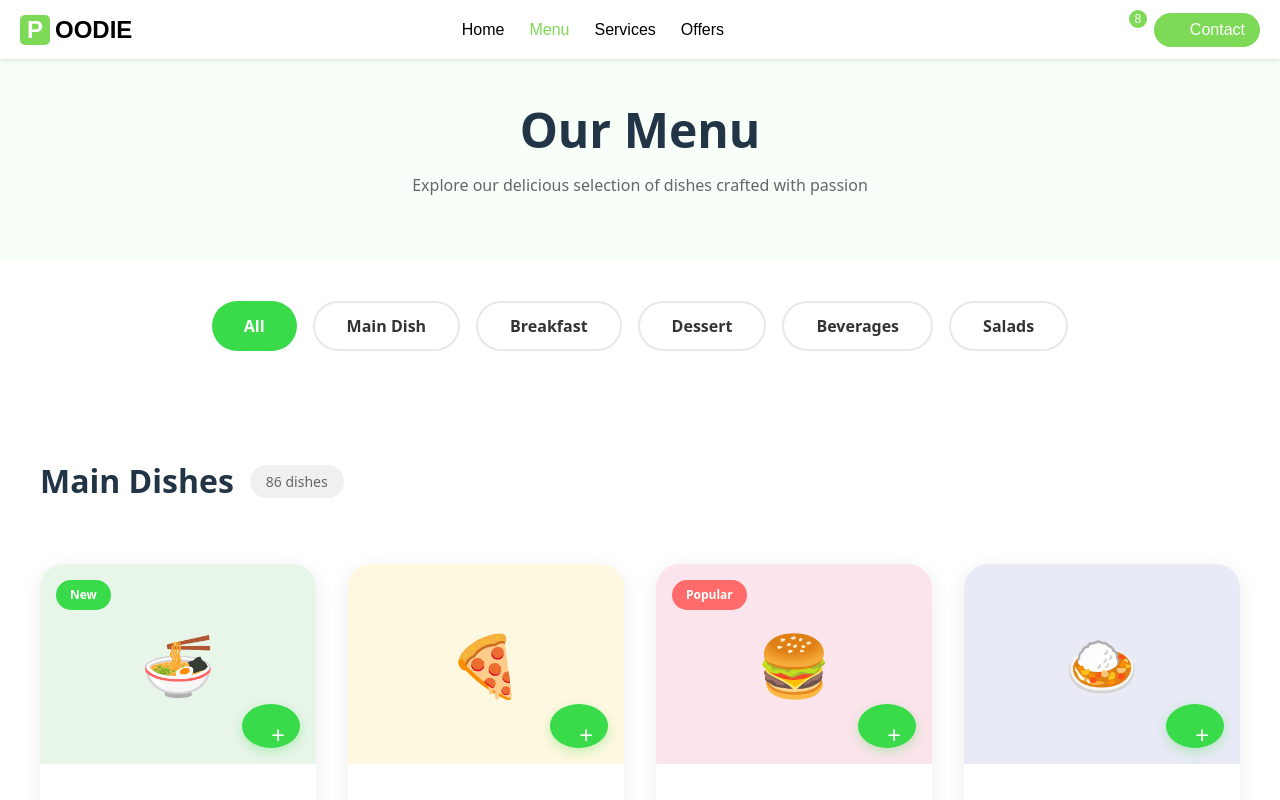
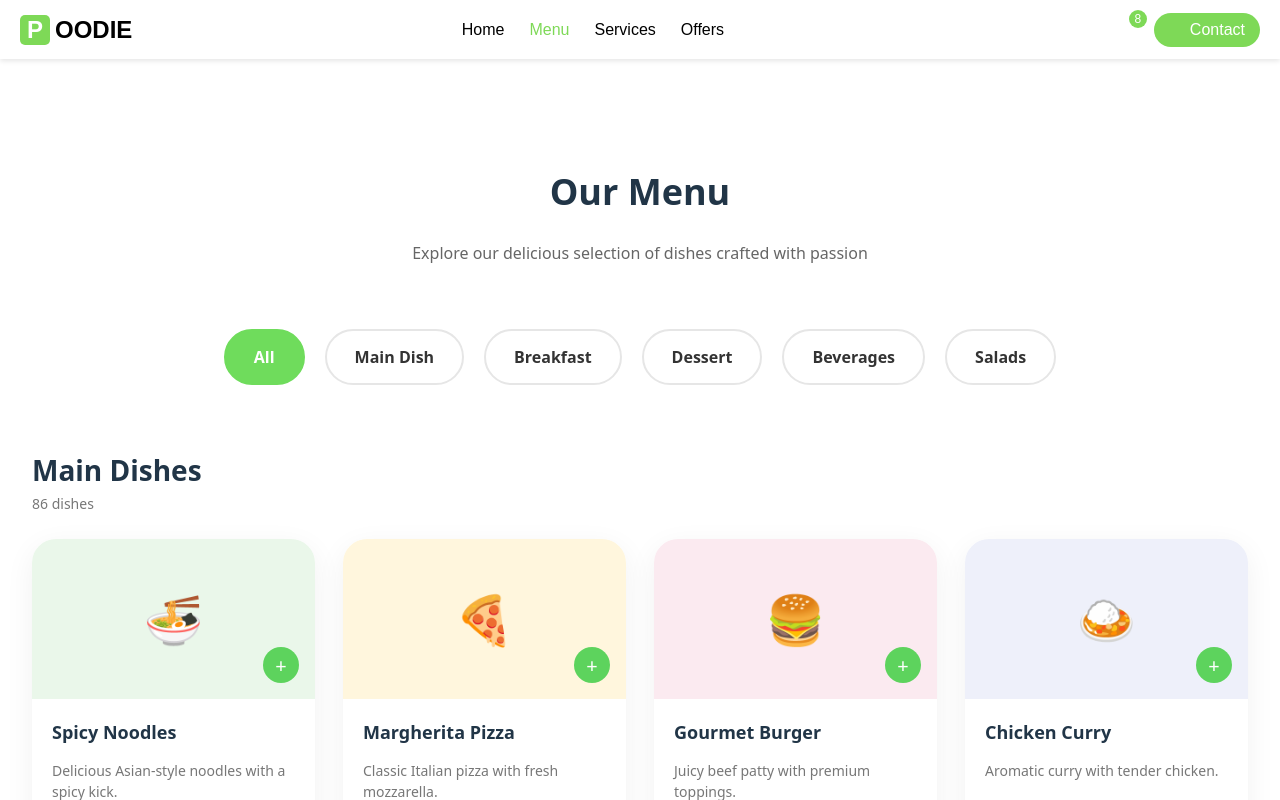
Before and after one commit to Rossie2141/Foodi-resApp, a React (Vite) app: page / in a window 1280 px wide. Both pictures are taken after a click on the element "Menu". Shown: the top 800 px of the page. Built offline with nearby package versions, Linux system fonts and the light colour scheme; some icons are missing.

Commit message:
Fixed the layout issue , and fixed menu css

```diff
--- a/src/components/MenuComponents.jsx
+++ b/src/components/MenuComponents.jsx
@@ -1,253 +1,296 @@
-import React, { useState } from "react";
+import React from "react";
 
-/* ---------------- Shared Layout Styles ---------------- */
-
-const containerStyle = {
-  width:'100%',
-  maxWidth: "1200px",
+const useStyles = () => {
+  return {
+    menuWrapper: {
+      width: "100%",
+      background: "#fff",
+      padding: "24px 0",
+    },
+    menuInner: {
+      maxWidth: "1400px",
       margin: "0 auto",
-  padding: "0 20px",
-};
-
-const sectionStyle = {
+      padding: "0 32px",
+    },
+    menuTitle: {
+      fontSize: "36px",
+      fontWeight: 700,
+      textAlign: "center",
+      marginTop: "48px",
+    },
+    menuSubtitle: {
+      textAlign: "center",
+      color: "#666",
+      margin: "12px 0 64px",
+    },
+    categoryBar: {
+      display: "flex",
+      justifyContent: "center",
+      gap: "20px",
       marginBottom: "64px",
-};
-
-const gridStyle = {
+      flexWrap: "wrap",
+    },
+    categoryPill: {
+      padding: "14px 28px",
+      borderRadius: "999px",
+      border: "2px solid #e6e6e6",
+      background: "#fff",
+      fontWeight: 600,
+      color: "#333",
+    },
+    categoryPillActive: {
+      padding: "14px 28px",
+      borderRadius: "999px",
+      border: "2px solid #6fdc5c",
+      background: "#6fdc5c",
+      fontWeight: 600,
+      color: "#fff",
+    },
+    sectionHeader: {
+      margin: "48px 0 24px",
+    },
+    sectionHeaderTitle: {
+      margin: 0,
+      fontSize: "28px",
+    },
+    sectionHeaderCount: {
+      fontSize: "14px",
+      color: "#777",
+    },
+    menuGrid: {
       display: "grid",
       gridTemplateColumns: "repeat(auto-fit, minmax(260px, 1fr))",
-  gap: "32px",
-};
-
-/* ---------------- Reusable Dish Card ---------------- */
-
-const DishCard = ({ bg, icon, title, desc, price, rating, badge }) => (
-  <div
-    style={{
+      gap: "28px",
+    },
+    menuCard: {
+      background: "white",
       borderRadius: "24px",
+      boxShadow: "0 8px 30px rgba(0, 0, 0, 0.06)",
       overflow: "hidden",
-      backgroundColor: "white",
-      boxShadow: "0 4px 20px rgba(0,0,0,0.08)",
-      cursor: "pointer",
-      position: "relative",
-      transition: "all 0.3s ease",
-    }}
-    onMouseEnter={(e) => {
-      e.currentTarget.style.transform = "translateY(-8px)";
-      e.currentTarget.style.boxShadow = "0 8px 30px rgba(0,0,0,0.12)";
-    }}
-    onMouseLeave={(e) => {
-      e.currentTarget.style.transform = "translateY(0)";
-      e.currentTarget.style.boxShadow = "0 4px 20px rgba(0,0,0,0.08)";
-    }}
-  >
-    {badge && (
-      <div
-        style={{
-          position: "absolute",
-          top: "16px",
-          left: "16px",
-          backgroundColor: badge === "New" ? "#39DB4A" : "#FF6B6B",
-          color: "white",
-          padding: "6px 14px",
-          borderRadius: "20px",
-          fontSize: "12px",
-          fontWeight: "600",
-          zIndex: 2,
-        }}
-      >
-        {badge}
-      </div>
-    )}
-
-    <div
-      style={{
-        background: bg,
-        height: "200px",
+    },
+    menuCardTop: {
+      height: "160px",
       display: "flex",
       alignItems: "center",
       justifyContent: "center",
       position: "relative",
-      }}
-    >
-      <span style={{ fontSize: "60px" }}>{icon}</span>
-
-      <button
-        style={{
+    },
+    menuIcon: {
+      fontSize: "48px",
+    },
+    addBtn: {
       position: "absolute",
       bottom: "16px",
       right: "16px",
-          width: "44px",
-          height: "44px",
+      width: "36px",
+      height: "36px",
       borderRadius: "50%",
       border: "none",
-          backgroundColor: "#39DB4A",
+      background: "#5dd35d",
       color: "white",
-          fontSize: "24px",
+      fontSize: "20px",
       cursor: "pointer",
-          boxShadow: "0 4px 12px rgba(57,219,74,0.3)",
+      display: "flex",
+      alignItems: "center",
+      justifyContent: "center",
+      padding: 0,
+    },
+    menuCardBody: {
+      padding: "20px",
+    },
+    menuCardTitle: {
+      margin: "0 0 6px",
+      fontSize: "18px",
+    },
+    menuCardDesc: {
+      fontSize: "14px",
+      color: "#777",
+      marginBottom: "16px",
+    },
+    menuCardFooter: {
+      display: "flex",
+      justifyContent: "space-between",
+      alignItems: "center",
+    },
+    price: {
+      fontWeight: 600,
+      color: "#4caf50",
+    },
+  };
+};
+
+export default function MenuComponents() {
+  const styles = useStyles();
+
+  const sections = [
+    {
+      title: "Main Dishes",
+      count: "86 dishes",
+      items: [
+        {
+          name: "Spicy Noodles",
+          desc: "Delicious Asian-style noodles with a spicy kick.",
+          price: "$18.00",
+          rating: 4.8,
+          icon: "🍜",
+          bg: "#EAF7EA",
+        },
+        {
+          name: "Margherita Pizza",
+          desc: "Classic Italian pizza with fresh mozzarella.",
+          price: "$22.00",
+          rating: 4.9,
+          icon: "🍕",
+          bg: "#FFF6DD",
+        },
+        {
+          name: "Gourmet Burger",
+          desc: "Juicy beef patty with premium toppings.",
+          price: "$19.00",
+          rating: 4.7,
+          icon: "🍔",
+          bg: "#FBEAF0",
+        },
+        {
+          name: "Chicken Curry",
+          desc: "Aromatic curry with tender chicken.",
+          price: "$21.00",
+          rating: 4.6,
+          icon: "🍛",
+          bg: "#EEF0FA",
+        },
+      ],
+    },
+    {
+      title: "Fresh Salads",
+      count: "32 dishes",
+      items: [
+        {
+          name: "Fattoush Salad",
+          desc: "Mediterranean salad with crispy pita.",
+          price: "$24.00",
+          rating: 4.9,
+          icon: "🥗",
+          bg: "#EAF7EA",
+        },
+        {
+          name: "Vegetable Salad",
+          desc: "Fresh garden vegetables with house vinaigrette.",
+          price: "$26.00",
+          rating: 4.6,
+          icon: "🥗",
+          bg: "#F2F8E9",
+        },
+        {
+          name: "Egg Vegi Salad",
+          desc: "Protein-rich salad with boiled eggs.",
+          price: "$23.00",
+          rating: 4.5,
+          icon: "🥗",
+          bg: "#FFF4E0",
+        },
+        {
+          name: "Caesar Salad",
+          desc: "Classic Caesar with parmesan and croutons.",
+          price: "$20.00",
+          rating: 4.8,
+          icon: "🥗",
+          bg: "#E8F4FF",
+        },
+      ],
+    },
+    {
+      title: "Sweet Desserts",
+      count: "45 desserts",
+      items: [
+        {
+          name: "Chocolate Cake",
+          desc: "Rich chocolate cake with creamy frosting.",
+          price: "$15.00",
+          rating: 4.9,
+          icon: "🍰",
+          bg: "#FBEAF0",
+        },
+        {
+          name: "Ice Cream",
+          desc: "Creamy vanilla ice cream with toppings.",
+          price: "$12.00",
+          rating: 4.7,
+          icon: "🍨",
+          bg: "#FFF6DD",
+        },
+        {
+          name: "Cupcake",
+          desc: "Delicious cupcake with buttercream frosting.",
+          price: "$8.00",
+          rating: 4.8,
+          icon: "🧁",
+          bg: "#F3EAF7",
+        },
+        {
+          name: "Caramel Pudding",
+          desc: "Smooth caramel pudding with whipped cream.",
+          price: "$10.00",
+          rating: 4.6,
+          icon: "🍮",
+          bg: "#FDECEC",
+        },
+      ],
+    },
+  ];
+
+  return (
+    <section style={styles.menuWrapper}>
+      <div style={styles.menuInner}>
+        <h1 style={styles.menuTitle}>Our Menu</h1>
+        <p style={styles.menuSubtitle}>
+          Explore our delicious selection of dishes crafted with passion
+        </p>
+
+        <div style={styles.categoryBar}>
+          <div style={styles.categoryPillActive}>All</div>
+          <div style={styles.categoryPill}>Main Dish</div>
+          <div style={styles.categoryPill}>Breakfast</div>
+          <div style={styles.categoryPill}>Dessert</div>
+          <div style={styles.categoryPill}>Beverages</div>
+          <div style={styles.categoryPill}>Salads</div>
+        </div>
+
+        {sections.map((section, idx) => (
+          <div key={idx}>
+            <div style={styles.sectionHeader}>
+              <h2 style={styles.sectionHeaderTitle}>{section.title}</h2>
+              <span style={styles.sectionHeaderCount}>{section.count}</span>
+            </div>
+
+            <div style={styles.menuGrid}>
+              {section.items.map((item, i) => (
+                <div style={styles.menuCard} key={i}>
+                  <div
+                    style={{
+                      ...styles.menuCardTop,
+                      backgroundColor: item.bg,
                     }}
                   >
-        +
-      </button>
+                    <span style={styles.menuIcon}>{item.icon}</span>
+                    <button style={styles.addBtn}>+</button>
                   </div>
 
-    <div style={{ padding: "20px" }}>
-      <h4
-        style={{
-          fontSize: "20px",
-          fontWeight: "700",
-          marginBottom: "8px",
-        }}
-      >
-        {title}
-      </h4>
-      <p
-        style={{
-          fontSize: "14px",
-          color: "#666",
-          marginBottom: "16px",
-          lineHeight: "1.5",
-        }}
-      >
-        {desc}
-      </p>
+                  <div style={styles.menuCardBody}>
+                    <h3 style={styles.menuCardTitle}>{item.name}</h3>
+                    <p style={styles.menuCardDesc}>{item.desc}</p>
 
-      <div style={{ display: "flex", justifyContent: "space-between" }}>
-        <span
-          style={{
-            color: "#39DB4A",
-            fontSize: "22px",
-            fontWeight: "700",
-          }}
-        >
-          ${price}
-        </span>
-        <span style={{ fontWeight: "600" }}>
-          ⭐ {rating}
-        </span>
+                    <div style={styles.menuCardFooter}>
+                      <span style={styles.price}>{item.price}</span>
+                      <span>⭐ {item.rating}</span>
                     </div>
                   </div>
                 </div>
-);
-
-/* ---------------- Section Wrapper ---------------- */
-
-const MenuSection = ({ title, count, children }) => (
-  <section style={sectionStyle}>
-    <div
-      style={{
-        display: "flex",
-        alignItems: "center",
-        gap: "16px",
-        marginBottom: "32px",
-      }}
-    >
-      <h2 style={{ fontSize: "32px", fontWeight: "700" }}>{title}</h2>
-      <span
-        style={{
-          backgroundColor: "#f0f0f0",
-          padding: "6px 16px",
-          borderRadius: "20px",
-          fontSize: "14px",
-          color: "#666",
-        }}
-      >
-        {count}
-      </span>
+              ))}
             </div>
-
-    <div style={gridStyle}>{children}</div>
-  </section>
-);
-
-/* ---------------- Sections ---------------- */
-
-const MainDishes = () => (
-  <MenuSection title="Main Dishes" count="86 dishes">
-    <DishCard bg="#e8f5e9" icon="🍜" title="Spicy Noodles" desc="Asian noodles with vegetables" price="18.00" rating="4.8" badge="New" />
-    <DishCard bg="#fff8e1" icon="🍕" title="Margherita Pizza" desc="Classic Italian pizza" price="22.00" rating="4.9" />
-    <DishCard bg="#fce4ec" icon="🍔" title="Gourmet Burger" desc="Juicy beef burger" price="19.00" rating="4.7" badge="Popular" />
-    <DishCard bg="#e8eaf6" icon="🍛" title="Chicken Curry" desc="Aromatic Indian curry" price="21.00" rating="4.6" />
-  </MenuSection>
-);
-
-const FreshSalads = () => (
-  <MenuSection title="Fresh Salads" count="32 dishes">
-    <DishCard bg="#e8f5e9" icon="🥗" title="Fattoush Salad" desc="Mediterranean salad" price="24.00" rating="4.9" />
-    <DishCard bg="#f1f8e9" icon="🥗" title="Vegetable Salad" desc="Garden fresh veggies" price="26.00" rating="4.6" />
-    <DishCard bg="#fff3e0" icon="🥗" title="Egg Vegi Salad" desc="Protein rich salad" price="23.00" rating="4.5" badge="New" />
-    <DishCard bg="#e3f2fd" icon="🥗" title="Caesar Salad" desc="Classic Caesar" price="20.00" rating="4.8" />
-  </MenuSection>
-);
-
-const Desserts = () => (
-  <MenuSection title="Sweet Desserts" count="45 desserts">
-    <DishCard bg="#fce4ec" icon="🍰" title="Chocolate Cake" desc="Rich chocolate cake" price="15.00" rating="4.9" badge="Popular" />
-    <DishCard bg="#fff9e6" icon="🍨" title="Ice Cream" desc="Creamy vanilla ice cream" price="12.00" rating="4.7" />
-    <DishCard bg="#f3e5f5" icon="🧁" title="Cupcake" desc="Soft cupcake" price="8.00" rating="4.8" />
-    <DishCard bg="#ffebee" icon="🍮" title="Caramel Pudding" desc="Smooth caramel pudding" price="10.00" rating="4.6" badge="New" />
-  </MenuSection>
-);
-
-/* ---------------- Hero + Filter ---------------- */
-
-const MenuHero = () => (
-  <section style={{ padding: "64px 0", background: "#f8fff9" }}>
-    <div style={containerStyle}>
-      <h1 style={{ fontSize: "48px", textAlign: "center", marginBottom: "16px" }}>
-        Our Menu
-      </h1>
-      <p style={{ textAlign: "center", maxWidth: "600px", margin: "0 auto", color: "#666" }}>
-        Explore our delicious selection of dishes crafted with passion
-      </p>
           </div>
-  </section>
-);
-
-const FilterSection = () => {
-  const [active, setActive] = useState("All");
-  const filters = ["All", "Main Dish", "Breakfast", "Dessert", "Beverages", "Salads"];
-
-  return (
-    <section style={{ padding: "40px 0" }}>
-      <div style={{ ...containerStyle, display: "flex", justifyContent: "center", gap: "16px", flexWrap: "wrap" }}>
-        {filters.map((f) => (
-          <button
-            key={f}
-            onClick={() => setActive(f)}
-            style={{
-              padding: "12px 32px",
-              borderRadius: "25px",
-              fontWeight: "600",
-              border: active === f ? "none" : "2px solid #e8e8e8",
-              backgroundColor: active === f ? "#39DB4A" : "white",
-              color: active === f ? "white" : "#333",
-              cursor: "pointer",
-            }}
-          >
-            {f}
-          </button>
         ))}
       </div>
     </section>
   );
-};
-
-/* ---------------- Page ---------------- */
-
-export default function MenuPage() {
-  return (
-    <div>
-      <MenuHero />
-      <FilterSection />
-      <main style={{ padding: "40px 0" }}>
-        <div style={containerStyle}>
-          <MainDishes />
-          <FreshSalads />
-          <Desserts />
-        </div>
-      </main>
-    </div>
-  );
 }
--- a/src/index.css
+++ b/src/index.css
@@ -23,12 +23,11 @@ a:hover {
   color: #535bf2;
 }
 
-body {
+html, body {
   margin: 0;
-  display: flex;
-  place-items: center;
-  min-width: 320px;
+  width: 100%;
   min-height: 100vh;
+  padding-top: 50px;
 }
 
 h1 {
```
Lines whose indentation alone changed are shown as unchanged.
